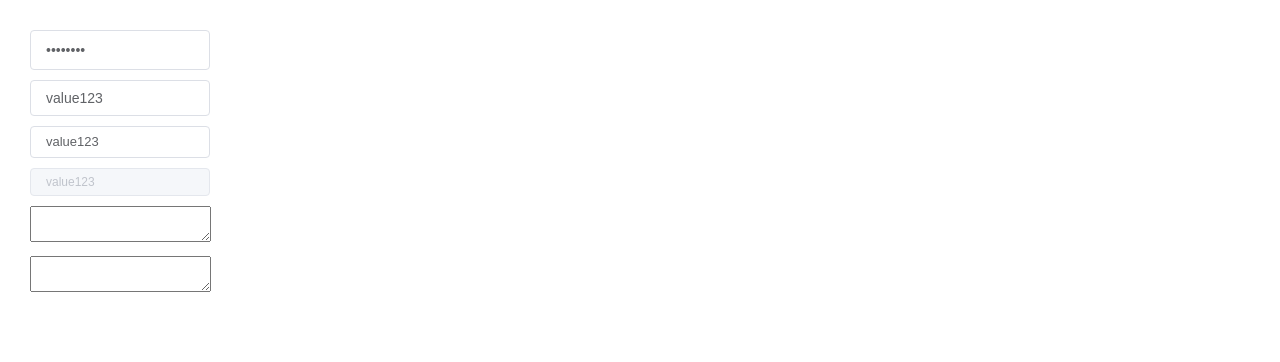
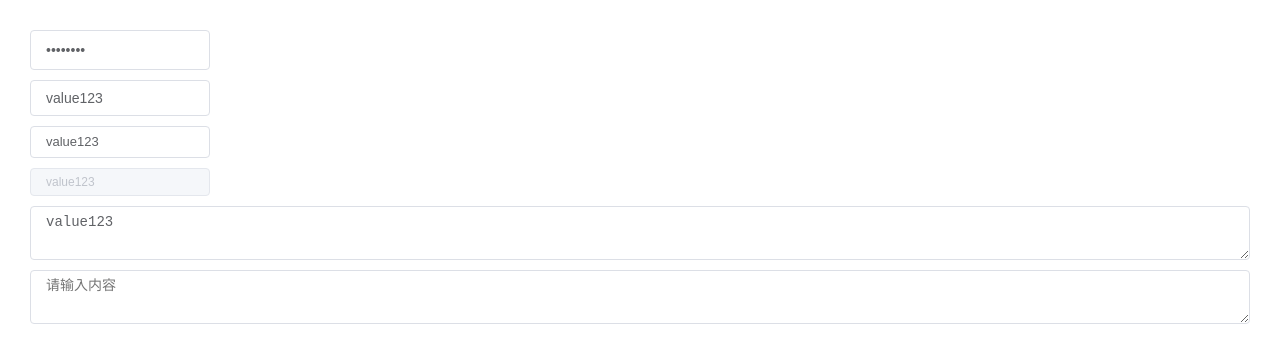
Before and after one commit to Lucy20209060/YUI, a React (Create React App) app: page /input in a window 1280 px wide. Shown: the top 362 px of the page. Built offline with nearby package versions, Linux system fonts and the light colour scheme.

Commit message:
feat:Input.TextArea样式完成

```diff
--- a/src/components/input/input.tsx
+++ b/src/components/input/input.tsx
@@ -41,7 +41,6 @@ export default class Input extends React.Component<InputProps, any> {
     className: PropTypes.string,
     disabled: PropTypes.bool,
     icon: PropTypes.string,
-    onClick: PropTypes.func,
     onPressEnter: PropTypes.func,
     placeholder: PropTypes.string,
     size: PropTypes.oneOf(['default', 'medium', 'mini', 'small']),
@@ -85,6 +84,7 @@ export default class Input extends React.Component<InputProps, any> {
     }
   }
 
+  // 回车事件
   public handleEnter = (e:any):any => {
     const { onPressEnter } = this.props;
     if (onPressEnter && e.keyCode === 13) {
--- /dev/null
+++ b/src/components/input/textArea.css
@@ -0,0 +1,22 @@
+.lu-textarea {
+  display: inline-block;
+  width: 100%;
+  vertical-align: bottom;
+  font-size: 14px; }
+  .lu-textarea textarea {
+    display: block;
+    resize: vertical;
+    padding: 5px 15px;
+    line-height: 1.5;
+    box-sizing: border-box;
+    width: 100%;
+    outline: none;
+    font-size: inherit;
+    color: #606266;
+    background-color: #fff;
+    background-image: none;
+    border: 1px solid #dcdfe6;
+    border-radius: 4px;
+    transition: border-color 0.2s cubic-bezier(0.645, 0.045, 0.355, 1); }
+    .lu-textarea textarea:focus {
+      border-color: #409eff; }
--- /dev/null
+++ b/src/components/input/textArea.scss
@@ -0,0 +1,25 @@
+.lu-textarea{
+	display: inline-block;
+	width: 100%;
+	vertical-align: bottom;
+	font-size: 14px;
+	textarea{
+		display: block;
+		resize: vertical;
+		padding: 5px 15px;
+		line-height: 1.5;
+		box-sizing: border-box;
+		width: 100%;
+		outline: none;
+		font-size: inherit;
+		color: #606266;
+		background-color: #fff;
+		background-image: none;
+		border: 1px solid #dcdfe6;
+		border-radius: 4px;
+		transition: border-color .2s cubic-bezier(.645,.045,.355,1);
+		&:focus{
+			border-color: #409eff;
+		}
+	}
+}
--- a/src/components/input/textArea.tsx
+++ b/src/components/input/textArea.tsx
@@ -1,18 +1,27 @@
 import classNames from 'classnames';
 import * as PropTypes from 'prop-types';
 import * as React from 'react';
+import './textArea.css';
 
-type ButtonType = 'primary' | 'success' | 'warning' | 'danger' | 'info' | 'text';
-type ButtonSize = 'small' | 'medium' | 'mini';
+interface InterfaceMyEventTarget extends EventTarget {
+  value: string
+}
+interface InterfaceMyFormEvent<T> extends React.FormEvent<T> {
+  target: InterfaceMyEventTarget
+}
+
+export interface InterfaceAutoSizeType {
+  minRows?: number;
+  maxRows?: number;
+}
 
 interface InterfaceTextAreaProps {
+	autosize?: boolean | InterfaceAutoSizeType;
 	className?: string;
 	defaultValue?: string;
-  disabled?: boolean;
-  type?: ButtonType;
-  size?: ButtonSize;
-  icon?: string;
-	children?: React.ReactNode;
+	disabled?: boolean;
+	onChange?: React.EventHandler<InterfaceMyFormEvent<TextArea>>;
+	placeholder?: string;
 	value?: string;
 }
 
@@ -20,15 +29,12 @@ type TextAreaProps = InterfaceTextAreaProps;
 
 export default class TextArea extends React.Component<TextAreaProps, any> {
   public static defaultProps = {
-    disabled: false,
-    type: 'default'
+    placeholder: '请输入内容'
   };
 
   public static propTypes = {
     className: PropTypes.string,
-    disabled: PropTypes.bool,
-    icon: PropTypes.string,
-    onClick: PropTypes.func,
+		placeholder: PropTypes.string,
     size: PropTypes.oneOf(['medium', 'mini', 'small']),
     type: PropTypes.string,
   };
@@ -40,24 +46,33 @@ export default class TextArea extends React.Component<TextAreaProps, any> {
 
   public render() {
 
-		const { className, defaultValue, type, size, value, ...otherProps } = this.props;
+		const { className, defaultValue, value, autosize, ...otherProps } = this.props;
     const classes = classNames(
-      className,
-      `lu-textarea`,
-      {
-        [`lu-textarea-${size}`]: size,
-      }
+      className
     );
-    const textareaValue = value || defaultValue;
+		const textareaValue = value || defaultValue;
+
+		const minRows = autosize ? (autosize as InterfaceAutoSizeType).minRows : null;
+		const maxRows = autosize ? (autosize as InterfaceAutoSizeType).maxRows : null;
+
+		console.log(minRows,maxRows)
 
     return (
-      <div>
+      <div className="lu-textarea">
 				<textarea
 					{...otherProps}
 					className={classes}
 					value={textareaValue}
+					onChange={this.handleChange}
 				/>
       </div>
     );
+	}
+
+	public handleChange = (e:any):any => {
+    const { onChange } = this.props;
+    if (onChange) {
+      onChange(e.target.value);
+    }
   }
 }
--- a/src/pages/input/index.tsx
+++ b/src/pages/input/index.tsx
@@ -5,7 +5,7 @@ const { TextArea } = Input;
 
 interface InterfaceState {
   inputDefaultValue: string,
-  inputValue: string
+  inputValue: string,
 }
 
 export default class InputPage extends React.Component {
@@ -32,9 +32,9 @@ export default class InputPage extends React.Component {
         <hr/>
         <Input disabled size="mini" defaultValue={inputDefaultValue} value={inputValue} />
         <hr/>
-        <Input.TextArea />
+        <Input.TextArea placeholder="请输入评论" value={inputValue} defaultValue={inputDefaultValue} onChange={this.onInputChange} />
         <hr/>
-        <TextArea />
+        <TextArea autosize={{ minRows: 2, maxRows: 6 }} />
       </div>
     );
   }
```
